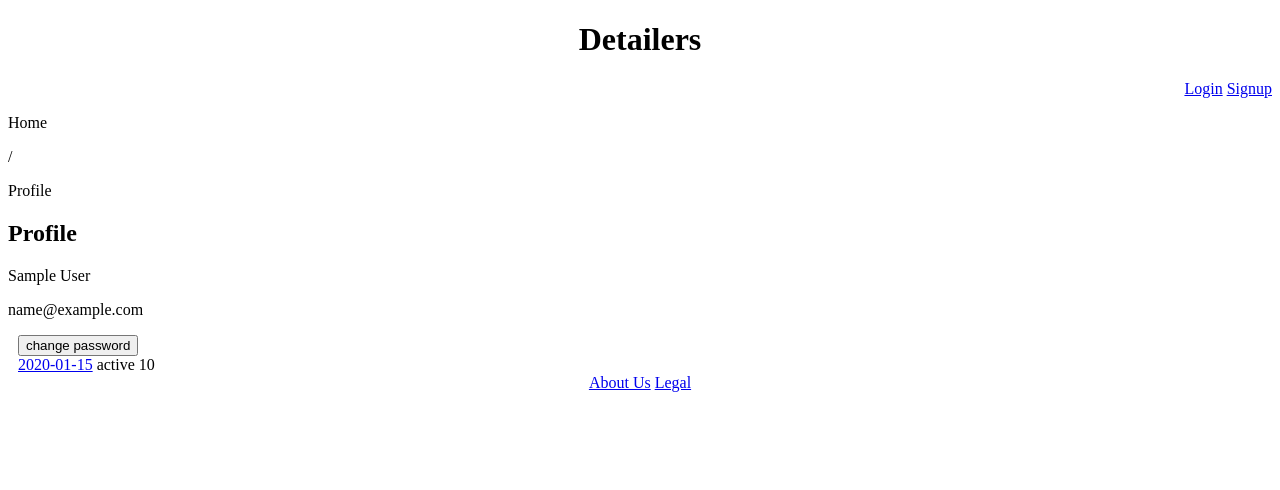
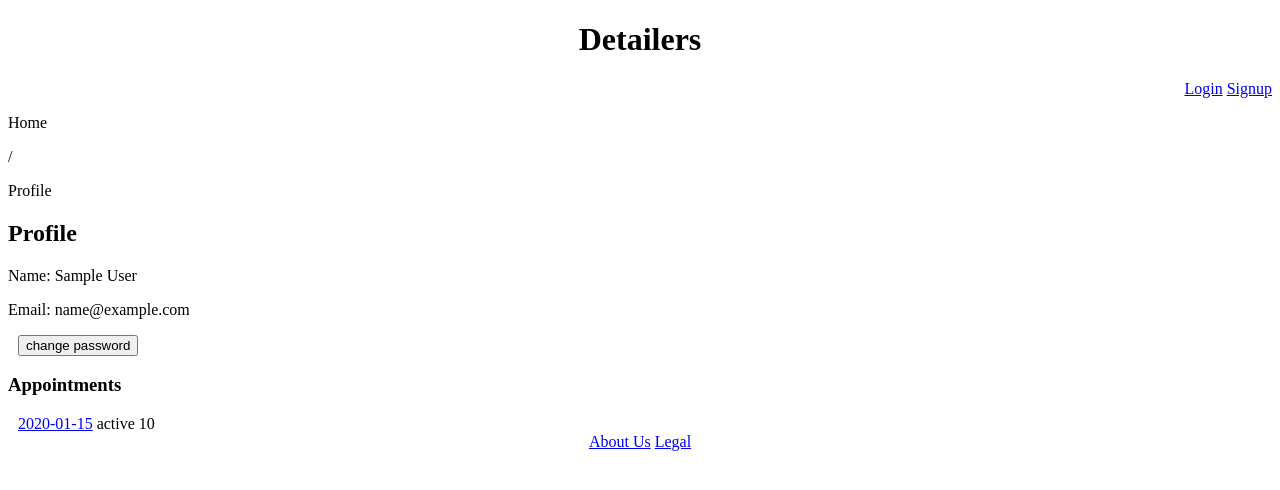
Before and after one commit to phyrenight/detailers, a Flask app: template detailers/app/templates/profile.html in a window 1280 px wide. Shown: the top 490 px of the page. Run offline with Flask 2, Linux system fonts and the light colour scheme; the template is opened without the code that fills it: values that come from a table or form of the project are taken from there, others are empty; tables that the repository leaves empty hold one stand-in row (values such as "Sample post"); parts of the project's set-up code (start-up, migrations or seed data) failed here and were passed over.

```diff
--- a/detailers/app/templates/profile.html
+++ b/detailers/app/templates/profile.html
@@ -7,13 +7,14 @@
     <section class='content-container'>
       <h2>Profile</h2>
         <section id="user-info">
-          <p>{{ user.first_name }} {{user.last_name }}</p>
-          <p>{{ user.email }}</p>
+          <p>Name: {{ user.first_name }} {{user.last_name }}</p>
+          <p>Email: {{ user.email }}</p>
           <form>
             <button>change password</button>
           </form>
         </section>
         <section id="appointments-info">
+          <h3>Appointments</h3>
           {% for appointment in appointments %}
             <div class="appointment-container">
               <a href="{{ url_for('view_appointment', user_id=user.id, appointment_id=appointment.id)}}">{{ appointment.date }}</a>
```
